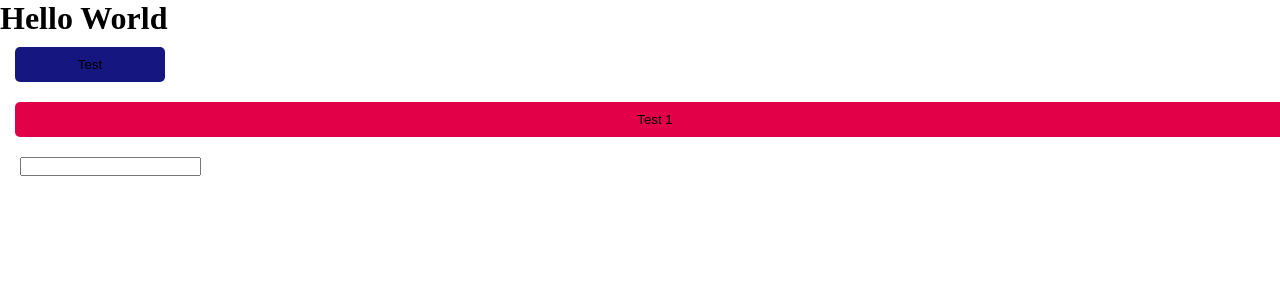
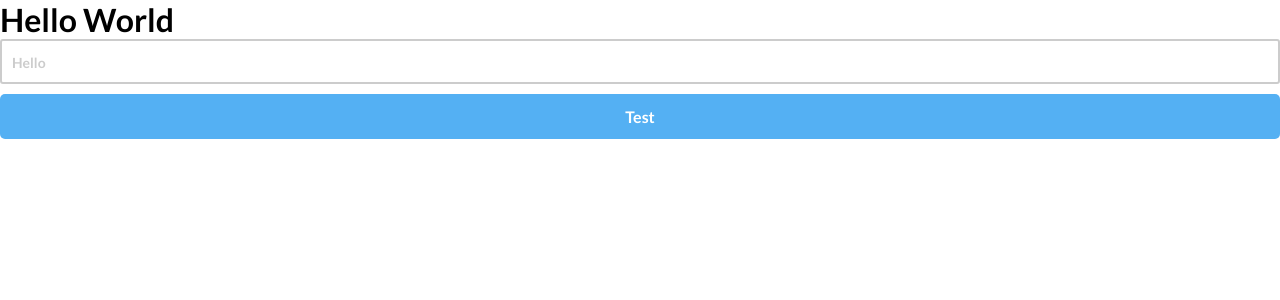
Before and after one commit to amlannandy/EcoSearch-Old, a React (Create React App) app in the folder client/: page / in a window 1280 px wide. Shown: the top 300 px of the page. Built offline with nearby package versions, Linux system fonts and the light colour scheme; the HTML template or start-up script is replaced by a standard one.

Commit message:
Created input and button components

```diff
--- a/client/src/App.tsx
+++ b/client/src/App.tsx
@@ -1,13 +1,20 @@
 import React from 'react';
 import './styles/app.scss';
+
+import CustomInput from './components/layout/CustomInput';
+import CustomButton from './components/layout/CustomButton';
 
 const App = () => {
   return (
     <div>
       <h1>Hello World</h1>
-      <button className='btn btn-primary'>Test</button>
-      <button className='btn btn-danger btn-block'>Test 1</button>
-      <input type='text' className='input-group' />
+      <CustomInput label='Hello' isBlock={true} />
+      <CustomButton
+        text='Test'
+        onClick={() => console.log('Test')}
+        color='primary'
+        isBlock={true}
+      />
     </div>
   );
 };
--- /dev/null
+++ b/client/src/components/layout/CustomButton.tsx
@@ -0,0 +1,41 @@
+import React from 'react';
+
+interface CustomButtonProps {
+  text: string;
+  onClick: React.MouseEventHandler;
+  type?: any;
+  color: string;
+  isBlock?: boolean;
+}
+
+const CustomButton = ({
+  text,
+  onClick,
+  type = 'button',
+  color = 'primary',
+  isBlock = false,
+}: CustomButtonProps) => {
+  let buttonClass = 'btn';
+
+  // Add button color
+  if (color === 'danger') {
+    buttonClass += ' btn-danger';
+  } else if (color === 'success') {
+    buttonClass += ' btn-success';
+  } else {
+    buttonClass += ' btn-primary';
+  }
+
+  // Check if block
+  if (isBlock) {
+    buttonClass += ' btn-block';
+  }
+
+  return (
+    <button className={buttonClass} type={type} onClick={onClick}>
+      {text}
+    </button>
+  );
+};
+
+export default CustomButton;
--- /dev/null
+++ b/client/src/components/layout/CustomInput.tsx
@@ -0,0 +1,22 @@
+import React from 'react';
+
+interface CustomInputProps {
+  label: string;
+  isBlock?: boolean;
+}
+
+const CustomInput = ({ label, isBlock = false }: CustomInputProps) => {
+  let inputClass = 'custom-input';
+  if (isBlock) {
+    inputClass += ' input-block';
+  }
+
+  return (
+    <label className={inputClass}>
+      <input type='text' placeholder=' ' />
+      <span className='placeholder'>{label}</span>
+    </label>
+  );
+};
+
+export default CustomInput;
--- a/client/src/styles/App.scss
+++ b/client/src/styles/App.scss
@@ -1,8 +1,5 @@
-* {
-  padding: 0;
-  margin: 0;
-  box-sizing: border-box;
-}
+// Font
+@import url('https://fonts.googleapis.com/css2?family=Lato:ital,wght@0,700;1,400&display=swap');
 
 // Theme files
 @import './variables.scss';
@@ -10,3 +7,12 @@
 // UI Components
 @import './buttons.scss';
 @import './inputs.scss';
+
+*,
+*::before,
+*::after {
+  padding: 0;
+  margin: 0;
+  box-sizing: border-box;
+  font-family: 'Lato', sans-serif;
+}
--- a/client/src/styles/_buttons.scss
+++ b/client/src/styles/_buttons.scss
@@ -1,17 +1,24 @@
 // Button
 .btn {
-  padding: 10px 20px;
+  padding: 13px 20px;
   display: inline-block;
   border: none;
   cursor: pointer;
   border-radius: 5px;
   min-width: 150px;
   margin: 10px 15px;
+  color: $color_white;
+  font-size: 16px;
+}
+
+.btn:hover {
+  opacity: 90%;
 }
 
 .btn-block {
   display: block;
   width: 100%;
+  margin: 10px 0px;
 }
 
 // Colors
--- a/client/src/styles/_inputs.scss
+++ b/client/src/styles/_inputs.scss
@@ -1,8 +1,82 @@
-.input-group {
-  margin: 10px 20px;
+// Custom Input
+
+.custom-input {
+  position: relative;
+  font-size: 14px;
+  border-top: 20px solid transparent;
+  margin-bottom: 5px;
+  --field-padding: 12px;
+  margin: 30px 10px;
+  margin-top: 50px;
 }
 
-.input-group input {
-  border: 1px solid $color_primary;
-  padding: 10px 15px;
+.custom-input input {
+  border: none;
+  -webkit-appearance: none;
+  -ms-appearance: none;
+  -moz-appearance: none;
+  appearance: none;
+  background: $color_white;
+  padding: var(--field-padding);
+  border-radius: 3px;
+  outline: none;
+  font-size: 14px;
+  background: none;
+  border: 2px solid $color_grey;
+  transition: border-color 0.3s ease;
 }
+
+.custom-input .placeholder {
+  position: absolute;
+  left: var(--field-padding);
+  width: calc(100% - (var(--field-padding) * 2));
+  overflow: hidden;
+  white-space: nowrap;
+  text-overflow: ellipsis;
+  top: 10px;
+  line-height: 100%;
+  transform: translateY(-50%);
+  color: $color_grey;
+  transition: top 0.3s ease, color 0.3s ease, font-size 0.3s ease;
+}
+
+.custom-input input.dirty + .placeholder,
+.custom-input input:focus + .placeholder,
+.custom-input input:not(:placeholder-shown) + .placeholder {
+  top: -15px;
+  font-size: 10px;
+  color: $color_primary;
+  background: $color_white;
+  width: auto;
+  padding: 0px 10px;
+}
+
+.custom-input input.dirty,
+.custom-input input:not(:placeholder-shown),
+.custom-input input:focus {
+  border-color: $color_primary;
+  transition-delay: 0.1s;
+}
+
+.custom-input .error-message {
+  width: 100%;
+  display: flex;
+  align-items: center;
+  padding: 0 8px;
+  font-size: 12px;
+  background: $color_danger;
+  color: $color_white;
+  height: 24px;
+}
+
+.custom-input .error-message:empty {
+  opacity: 0;
+}
+
+.input-block {
+  width: 100%;
+  margin: 30px 0px;
+}
+.input-block input {
+  width: 100%;
+}
--- a/client/src/styles/_variables.scss
+++ b/client/src/styles/_variables.scss
@@ -1,5 +1,5 @@
-$color_primary: #151680;
-$color_accent: #1c44ac;
+$color_primary: #54b0f3;
+$color_accent: #d9efff;
 $color_dark: #444444;
 $color_grey: #ccc;
 $color_white: #ffffff;
```
